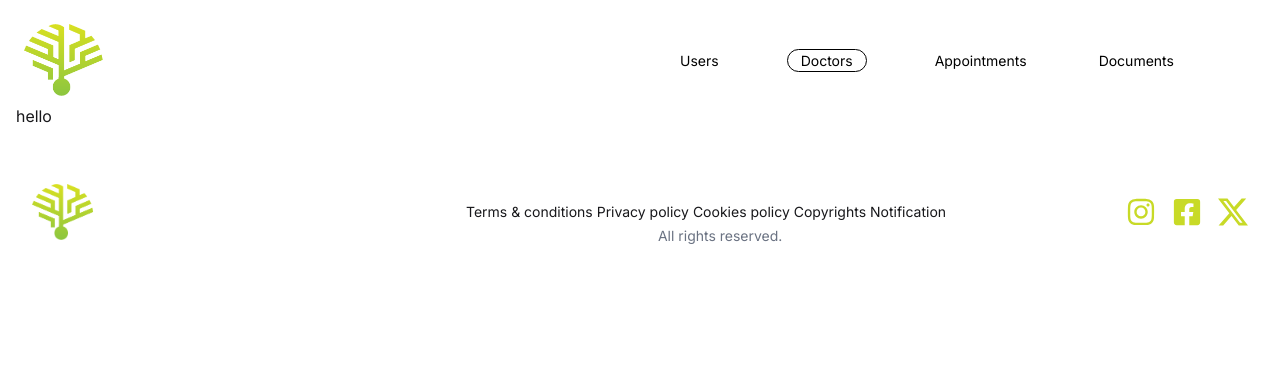
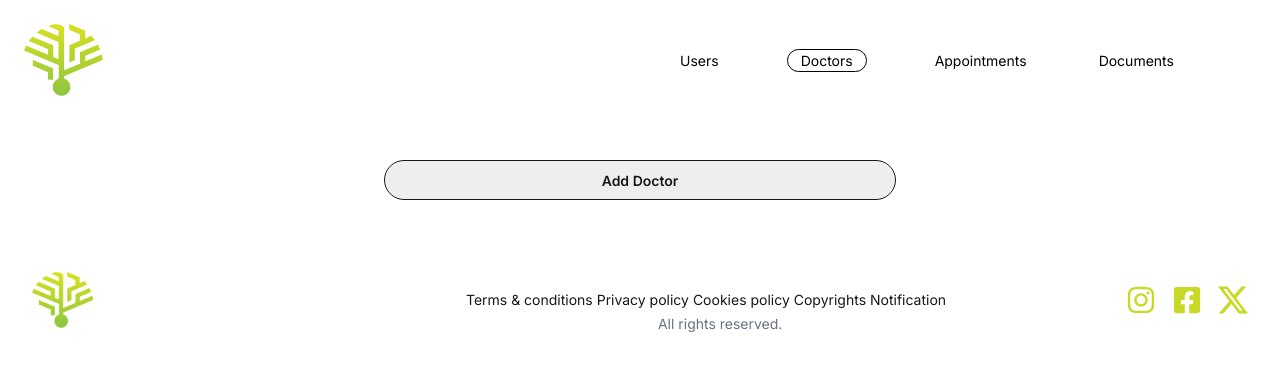
Before and after one commit to FazleRifat121/evoca-lab, a React (Vite) app: page /admin/doctors in a window 1280 px wide. Shown: the top 370 px of the page. Built offline with nearby package versions, Linux system fonts and the light colour scheme.

Commit message:
add button added on all pages

```diff
--- a/src/AdminPages/Appoinments/Appoinments.jsx
+++ b/src/AdminPages/Appoinments/Appoinments.jsx
@@ -1,5 +1,11 @@
+import Add from "../../components/Add/Add";
+
 const Appoinments = () => {
-  return <div></div>;
+  return (
+    <div>
+      <Add title={"Appoinment"}></Add>
+    </div>
+  );
 };
 
 export default Appoinments;
--- a/src/AdminPages/Doctors/Doctors.jsx
+++ b/src/AdminPages/Doctors/Doctors.jsx
@@ -1,7 +1,9 @@
+import Add from "../../components/Add/Add";
+
 const Doctors = () => {
   return (
     <div>
-      <h1>hello</h1>
+      <Add title={"Doctor"}></Add>
     </div>
   );
 };
--- a/src/AdminPages/Documents/Documents.jsx
+++ b/src/AdminPages/Documents/Documents.jsx
@@ -1,5 +1,11 @@
+import Add from "../../components/Add/Add";
+
 const Documents = () => {
-  return <div></div>;
+  return (
+    <div>
+      <Add title={"Document"}></Add>
+    </div>
+  );
 };
 
 export default Documents;
--- a/src/AdminPages/Users/Users.jsx
+++ b/src/AdminPages/Users/Users.jsx
@@ -3,7 +3,7 @@ import Add from "../../components/Add/Add";
 const Users = () => {
   return (
     <div>
-      <Add></Add>
+      <Add title={"User"}></Add>
     </div>
   );
 };
--- a/src/components/Add/Add.jsx
+++ b/src/components/Add/Add.jsx
@@ -1,8 +1,8 @@
-const Add = () => {
+const Add = ({ title }) => {
   return (
     <div className="container mx-auto p-4 flex justify-center items-center my-10">
-      <div className="btn md:w-[32rem] w-full">
-        <h1>Add Users</h1>
+      <div className="btn md:w-[32rem] w-full btn-outline rounded-4xl bg-base-300 font-inter">
+        <h1>Add {title}</h1>
       </div>
     </div>
   );
--- a/src/layout/adminLayout/AdminLayout.jsx
+++ b/src/layout/adminLayout/AdminLayout.jsx
@@ -5,7 +5,7 @@ import Footer from "../../shared/Footer/Footer";
 const AdminLayout = () => {
   return (
     <div>
-      <div className="container mx-auto p-4">
+      <div className="container mx-auto p-4 font-inter">
         <Navbar></Navbar>
         <Outlet></Outlet>
         <Footer></Footer>
```
